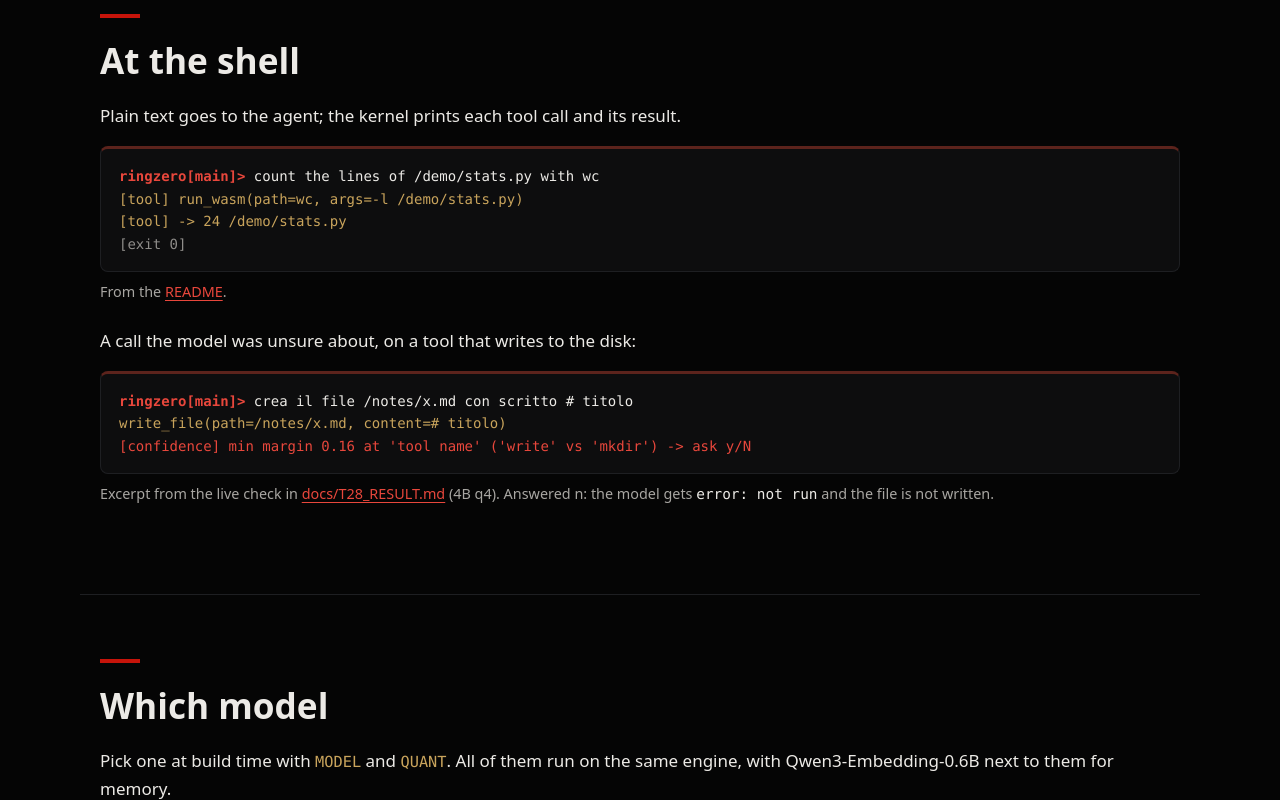
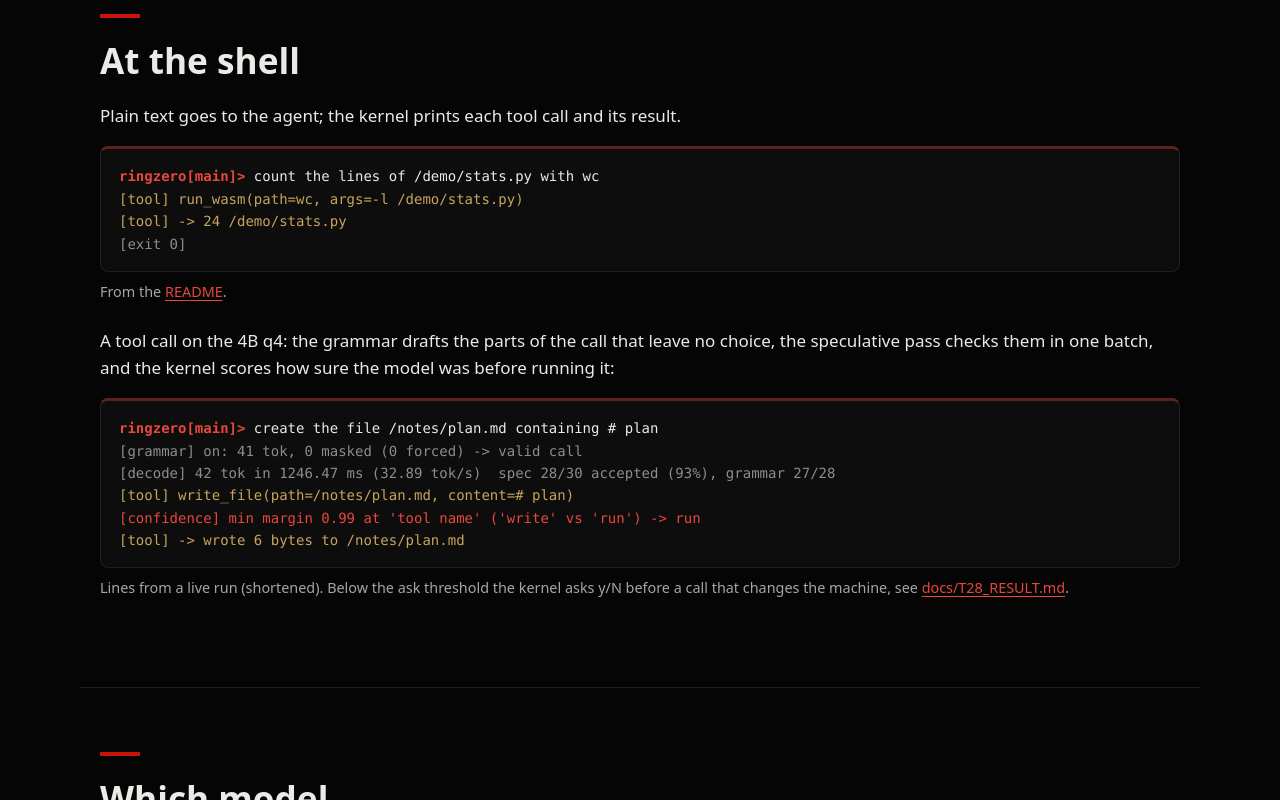
Before and after one commit to tcsenpai/ringzero, a plain HTML site: page site/index.html in a window 1280 px wide. Shown: the part 3004-3804 px from the top of the page. Drawn offline with Linux system fonts and the light colour scheme.

Commit message:
docs: English examples in README, site and ARCHITECTURE; site transcript from a live English run

```diff
--- a/site/index.html
+++ b/site/index.html
@@ -106,7 +106,7 @@
       <p>Facts you tell it ("my name is Anna") and summaries of past sessions are kept on the disk and come back
         after a reboot.</p></li>
     <li><h3>It knows its own manual</h3>
-      <p>"come faccio a ibernare?" is answered from the built-in manual, which the kernel indexes and puts in front
+      <p>"how do I hibernate?" is answered from the built-in manual, which the kernel indexes and puts in front
         of the question. <code>/man TOPIC</code> searches it directly.</p></li>
     <li><h3>Tool calls that cannot break</h3>
       <p>While the model writes a tool call, the kernel only lets through tokens that keep it valid against the
@@ -132,14 +132,17 @@
 <span class="d">[exit 0]</span></code></pre>
     <figcaption>From the <a href="https://github.com/tcsenpai/ringzero#readme">README</a>.</figcaption>
   </figure>
-  <p>A call the model was unsure about, on a tool that writes to the disk:</p>
+  <p>A tool call on the 4B q4: the grammar drafts the parts of the call that leave no choice, the speculative
+    pass checks them in one batch, and the kernel scores how sure the model was before running it:</p>
   <figure class="term">
-<pre><code><span class="p">ringzero[main]&gt;</span> crea il file /notes/x.md con scritto # titolo
-<span class="t">write_file(path=/notes/x.md, content=# titolo)</span>
-<span class="r">[confidence] min margin 0.16 at 'tool name' ('write' vs 'mkdir') -&gt; ask y/N</span></code></pre>
-    <figcaption>Excerpt from the live check in
-      <a href="https://github.com/tcsenpai/ringzero/blob/main/docs/T28_RESULT.md">docs/T28_RESULT.md</a> (4B q4).
-      Answered n: the model gets <code>error: not run</code> and the file is not written.</figcaption>
+<pre><code><span class="p">ringzero[main]&gt;</span> create the file /notes/plan.md containing # plan
+<span class="d">[grammar] on: 41 tok, 0 masked (0 forced) -&gt; valid call</span>
+<span class="d">[decode] 42 tok in 1246.47 ms (32.89 tok/s)  spec 28/30 accepted (93%), grammar 27/28</span>
+<span class="t">[tool] write_file(path=/notes/plan.md, content=# plan)</span>
+<span class="r">[confidence] min margin 0.99 at 'tool name' ('write' vs 'run') -&gt; run</span>
+<span class="t">[tool] -&gt; wrote 6 bytes to /notes/plan.md</span></code></pre>
+    <figcaption>Lines from a live run (shortened). Below the ask threshold the kernel asks y/N before a call that
+      changes the machine, see <a href="https://github.com/tcsenpai/ringzero/blob/main/docs/T28_RESULT.md">docs/T28_RESULT.md</a>.</figcaption>
   </figure>
 </section>
 
```
Also changed, not shown: 3 other files.
